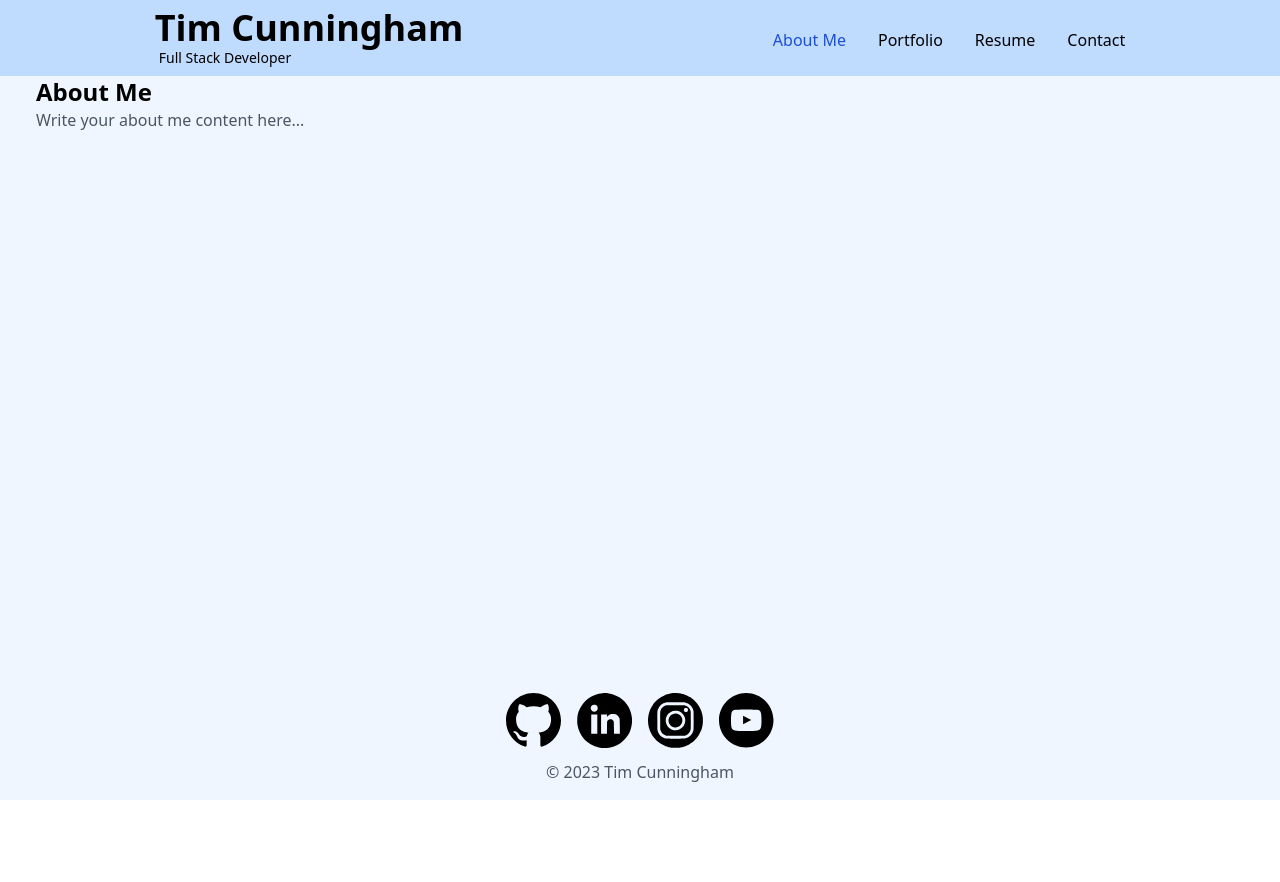
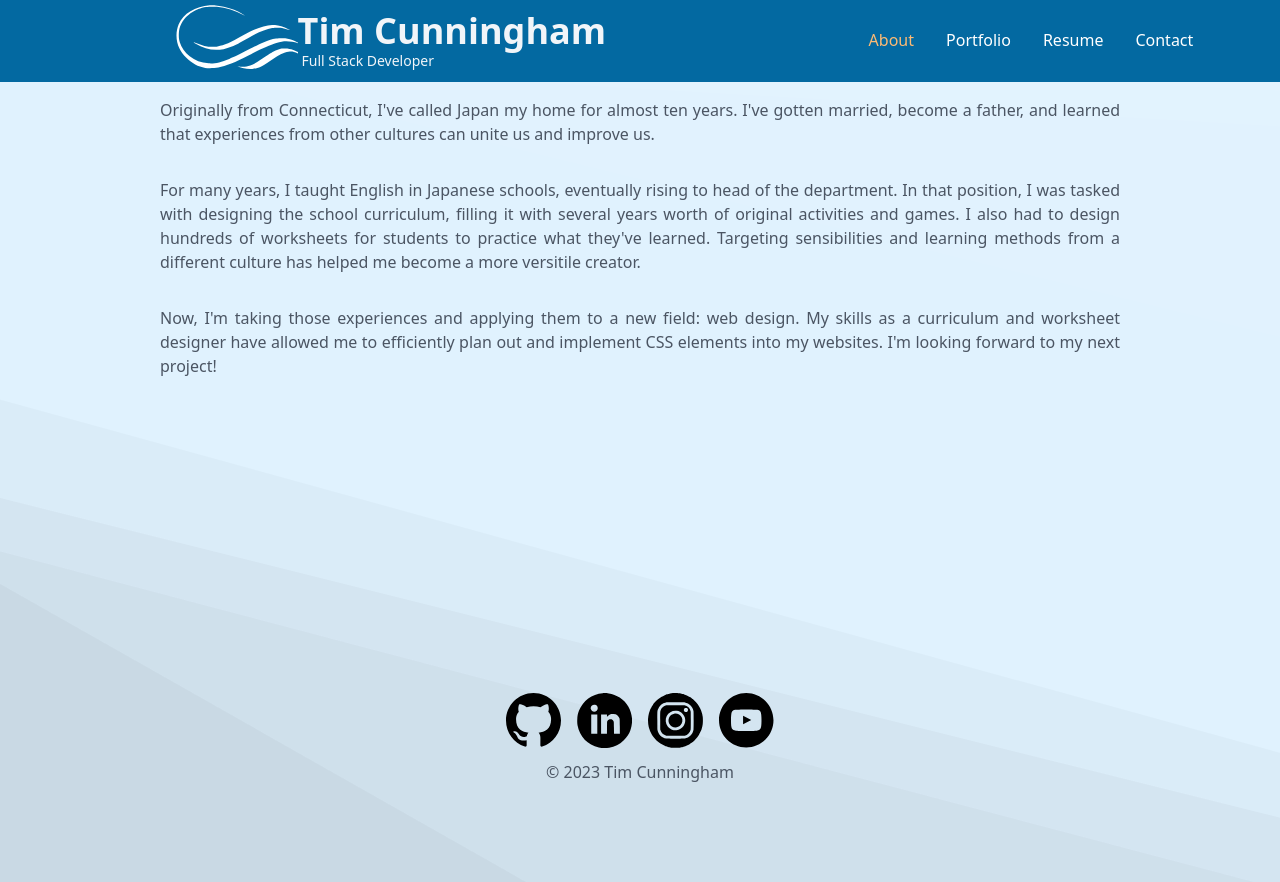
Before and after one commit to tcunningham203/react-portfolio, a React (Create React App) app: page / in a window 1280 px wide. Before the commit the page ends 800 px from the top, so only its background shows below. Built offline with nearby package versions, Linux system fonts and the light colour scheme.

Commit message:
created about page, added svg background to pages

```diff
--- a/src/App.css
+++ b/src/App.css
@@ -1,5 +0,0 @@
-
-
-div{
-  transition: background-color .5s ease;
-}
--- a/src/components/header.js
+++ b/src/components/header.js
@@ -1,12 +1,28 @@
 import React from 'react';
 
 function Header() {
-
   return (
-    <header className="py-2 px-6" >
-      <h1 className="text-4xl font-bold md:text-center md:block ">Tim Cunningham
-      </h1>
-      <h2 className="text-sm  md:block ps-1">Full Stack Developer</h2>
+    <header className="py-1 px-6 text-slate-100 relative flex justify-center items-center">
+      <svg
+        xmlns="http://www.w3.org/2000/svg"
+        viewBox="10 215 788 478"
+        className="w-1/5 hidden md:block"
+      >
+        <path
+          fill="#FFF"
+          d="M2288 6360c-934-61-1721-544-2014-1235-207-487-187-1090 51-1567 113-227 233-388 444-598 369-367 756-575 1226-657 183-32 592-21 843 23 470 81 1139 345 1920 757 111 59 292 154 401 212 509 269 1064 509 1436 623 407 125 660 143 1035 76 71-13 292-66 379-90 74-21-73 71-215 135-205 92-428 157-619 182-121 15-445 7-593-15-288-43-537-120-868-269-209-94-589-280-854-417-730-379-1005-512-1311-636-572-232-954-313-1340-285-493 37-877 179-1223 454-312 249-545 581-641 912-53 182-68 310-62 525 7 284 43 433 162 675 196 397 617 758 1107 950 137 53 336 106 493 130 144 23 533 31 701 16 602-57 1189-239 1716-534 54-30 95-51 92-46-14 23-287 194-403 253-377 192-781 309-1364 397-234 35-328 40-499 29z"
+          transform="matrix(.1 0 0 -.1 0 859)"
+        ></path>
+        <path
+          fill="#FFF"
+          d="M6323  5079c-533-33-1170-259-1876-666-840-485-1201-641-1658-720-146-25-533-25-669 0-230 43-500 128-725 228-78 35-120 49-145 47-33-3-29-6 95-82 460-277 908-415 1351-416 338 0 619 61 1019 222 282 114 456 204 1070 553 610 347 1121 558 1540 636 142 27 395 36 535 20 122-15 335-67 447-110 47-19 96-31 123-30h45l-100 51c-291 148-637 257-865 271-36 2-120 0-187-4zM6939 3551c-146-27-353-104-519-193-180-97-316-182-746-468-455-303-574-371-767-435-220-73-391-92-652-72-93 7-172 12-174 11-6-5 193-63 319-94 243-58 460-79 640-61 364 37 590 137 1125 501 493 334 661 434 874 519 172 69 301 101 431 108 194 10 296-17 589-158 130-63 196-89 208-84 16 6 13 11-22 42-118 105-353 233-545 297-184 61-331 86-535 91-99 2-201 0-226-4z"
+          transform="matrix(.1 0 0 -.1 0 859)"
+        ></path>
+      </svg>
+      <div className=" ">
+        <h1 className="text-4xl font-bold md:text-start">Tim Cunningham</h1>
+        <h2 className="text-sm md:block ps-1">Full Stack Developer</h2>
+      </div>
     </header>
   );
 }
--- a/src/components/navbar.js
+++ b/src/components/navbar.js
@@ -6,59 +6,79 @@ import AboutPage from './pages/aboutme';
 import Header from './header';
 
 function NavBar({ currentPage, handlePageChange }) {
-  const [bgColor, setBgColor] = useState('');
+  const [bgColor, setBgColor] = useState('bg-sky-700');
 
   useEffect(() => {
     let colorClass = '';
 
     if (currentPage === 'aboutme') {
-      colorClass = 'bg-blue-200';
+      colorClass = 'bg-sky-700';
     } else if (currentPage === 'portfolio') {
-      colorClass = 'bg-purple-200';
+      colorClass = 'bg-fuchsia-950';
     } else if (currentPage === 'resume') {
-      colorClass = 'bg-gray-300';
+      colorClass = 'bg-stone-600';
     } else if (currentPage === 'contact') {
-      colorClass = 'bg-green-200';
+      colorClass = 'bg-emerald-800';
     }
 
     setBgColor(colorClass);
   }, [currentPage]);
 
+
+  const [bgColor2, setBgColor2] = useState('bg-sky-100');
+
+  useEffect(() => {
+    let colorClass2 = '';
+
+    if (currentPage === 'aboutme') {
+      colorClass2 = 'bg-sky-100';
+    } else if (currentPage === 'portfolio') {
+      colorClass2 = 'bg-violet-200';
+    } else if (currentPage === 'resume') {
+      colorClass2 = 'bg-stone-200';
+    } else if (currentPage === 'contact') {
+      colorClass2 = 'bg-lime-50';
+    }
+
+    setBgColor2(colorClass2);
+  }, [currentPage]);
+
+
   return (
-    <div className={`flex flex-col h-screen bg-blue-200 ${bgColor}`}>
-      <div className="flex flex-row justify-around ">
-        <Header currentPage={currentPage} />
-        <div className="hidden md:block pt-3">
-          <nav className="flex items-center justify-end py-4 px-6">
+    <div className={`flex flex-col h-screen ${bgColor}`} style={{ transition: 'background-color 3s ease' }}>
+    <div className="flex flex-row justify-around">
+      <Header currentPage={currentPage} />
+        <div className="hidden md:block pt-3 ">
+          <nav className="flex items-center justify-end py-4 px-6 text-white ">
             <ul className="flex space-x-8">
-              <li className={`${currentPage === 'aboutme' ? 'text-blue-700 ' : ''}`}>
+              <li className={`${currentPage === 'aboutme' ? 'text-orange-300 ' : ''}`}>
                 <button
                   onClick={() => handlePageChange('aboutme')}
-                  className="nav-link hover:text-blue-700 transition duration-75 hover:scale-125"
+                  className="nav-link hover:text-orange-300 transition duration-75 hover:scale-125"
                 >
-                  About Me
+                  About
                 </button>
               </li>
-              <li className={`${currentPage === 'portfolio' ? 'text-purple-700 ' : ''}`}>
+              <li className={`${currentPage === 'portfolio' ? 'text-orange-300 ' : ''}`}>
                 <button
                   onClick={() => handlePageChange('portfolio')}
-                  className="nav-link hover:text-purple-700 transition duration-75 hover:scale-125 "
+                  className="nav-link hover:text-orange-300 transition duration-75 hover:scale-125 "
                 >
                   Portfolio
                 </button>
               </li>
-              <li className={`${currentPage === 'resume' ? 'text-sky-800 ' : ''}`}>
+              <li className={`${currentPage === 'resume' ? 'text-orange-300 ' : ''}`}>
                 <button
                   onClick={() => handlePageChange('resume')}
-                  className="nav-link hover:text-sky-800  transition duration-75 hover:scale-125"
+                  className="nav-link hover:text-orange-300  transition duration-75 hover:scale-125"
                 >
                   Resume
                 </button>
               </li>
-              <li className={`${currentPage === 'contact' ? 'text-lime-900 ' : ''}`}>
+              <li className={`${currentPage === 'contact' ? 'text-orange-300 ' : ''}`}>
                 <button
                   onClick={() => handlePageChange('contact')}
-                  className="nav-link hover:text-lime-900 transition duration-75 hover:scale-125"
+                  className="nav-link hover:text-orange-300 transition duration-75 hover:scale-125"
                 >
                   Contact
                 </button>
@@ -70,36 +90,36 @@ function NavBar({ currentPage, handlePageChange }) {
       </div>
 
       <div className="md:hidden">
-        <nav className="flex justify-center ">
+        <nav className="flex justify-center text-white">
           <ul className="flex ">
-          <li className={`${currentPage === 'aboutme' ? 'text-blue-700 ' : ''}`}>
+          <li className={`${currentPage === 'aboutme' ? 'text-orange-300 ' : ''}`}>
                 <button
                   onClick={() => handlePageChange('aboutme')}
-                  className=" py-4  px-4 nav-link hover:text-blue-700 transition duration-75 hover:scale-125"
+                  className=" py-4  px-4 nav-link hover:text-orange-300 transition duration-75 hover:scale-125"
                 >
                   About
                 </button>
               </li>
-              <li className={`${currentPage === 'portfolio' ? 'text-purple-700 ' : ''}`}>
+              <li className={`${currentPage === 'portfolio' ? 'text-orange-300 ' : ''}`}>
                 <button
                   onClick={() => handlePageChange('portfolio')}
-                  className=" py-4  px-4 nav-link hover:text-purple-700 transition duration-75 hover:scale-125 "
+                  className=" py-4  px-4 nav-link hover:text-orange-300 transition duration-75 hover:scale-125 "
                 >
                   Portfolio
                 </button>
               </li>
-              <li className={`${currentPage === 'resume' ? 'text-sky-800 ' : ''}`}>
+              <li className={`${currentPage === 'resume' ? 'text-orange-300 ' : ''}`}>
                 <button
                   onClick={() => handlePageChange('resume')}
-                  className="py-4  px-4 nav-link hover:text-sky-800  transition duration-75 hover:scale-125"
+                  className="py-4  px-4 nav-link hover:text-orange-300  transition duration-75 hover:scale-125"
                 >
                   Resume
                 </button>
               </li>
-              <li className={`${currentPage === 'contact' ? 'text-lime-900 ' : ''}`}>
+              <li className={`${currentPage === 'contact' ? 'text-orange-300 ' : ''}`}>
                 <button
                   onClick={() => handlePageChange('contact')}
-                  className=" py-4  px-5 nav-link hover:text-lime-900 transition duration-75 hover:scale-125"
+                  className=" py-4  px-5 nav-link hover:text-orange-300 transition duration-75 hover:scale-125"
                 >
                   Contact
                 </button>
@@ -109,7 +129,7 @@ function NavBar({ currentPage, handlePageChange }) {
         </nav>
       </div>
 
-      <div className={`flex flex-col  flex-1 ${bgColor}`}>
+      <div className={`flex flex-col flex-1 ${bgColor2}`} style={{ transition: 'background-color 3s ease' }}>
         {currentPage === 'aboutme' && <AboutPage />}
         {currentPage === 'portfolio' && <PortfolioPage />}
         {currentPage === 'contact' && <ContactPage />}
--- a/src/components/pages/aboutme.js
+++ b/src/components/pages/aboutme.js
@@ -1,15 +1,36 @@
-import React from 'react';
+import React, { useEffect } from 'react';
+import SvgBg from '../svgbg';
 
 function AboutPage() {
+  useEffect(() => {
+
+    document.body.style.overflow = 'hidden';
+
+
+    return () => {
+      document.body.style.overflow = 'visible';
+    };
+  }, []);
+
   return (
-    <div className="flex flex-col flex-1  bg-blue-50 ">
-      <div className="flex-grow overflow-y-auto">
-        <h2 className="text-2xl font-bold mx-9">About Me</h2>
-        <p className="text-gray-600 mx-9">
-          Write your about me content here...
+    <div className="relative h-screen overflow-x-auto">
+
+    <SvgBg/>
+
+      <div className="flex flex-col flex-1 justify-relative">
+        <div className="flex-grow overflow-y-auto sm:container text-justify px-10 md:px-40 mx-auto relative z-10">
+
+        <p className="text-gray-600 py-4">
+          Originally from Connecticut, I've called Japan my home for almost ten years. I've gotten married, become a father, and learned that experiences from other cultures can unite us and improve us.
         </p>
+        <p className="text-gray-600 py-4">
+          For many years, I taught English in Japanese schools, eventually rising to head of the department. In that position, I was tasked with designing the school curriculum, filling it with several years worth of original activities and games. I also had to design hundreds of worksheets for students to practice what they've learned. Targeting sensibilities and learning methods from a different culture has helped me become a more versitile creator.
+        </p>
+        <p className="text-gray-600 py-4">
+          Now, I'm taking those experiences and applying them to a new field: web design. My skills as a curriculum and worksheet designer have allowed me to efficiently plan out and implement CSS elements into my websites. I'm looking forward to my next project!
+        </p>
+        </div>
       </div>
-
     </div>
   );
 }
--- a/src/components/pages/contact.js
+++ b/src/components/pages/contact.js
@@ -1,15 +1,36 @@
-import React from 'react';
+import React, { useEffect } from 'react';
+import SvgBg from '../svgbg';
 
 function ContactPage() {
+  useEffect(() => {
+
+    document.body.style.overflow = 'hidden';
+
+
+    return () => {
+      document.body.style.overflow = 'visible';
+    };
+  }, []);
+
   return (
-    <div className="flex flex-col flex-1  bg-green-50 ">
-      <div className="flex-grow overflow-y-auto">
-        <h2 className="text-2xl font-bold mx-9">About Me</h2>
-        <p className="text-gray-600 mx-9">
-          Write your about me content here...
+    <div className="relative h-screen overflow-x-auto">
+
+    <SvgBg/>
+
+      <div className="flex flex-col flex-1 justify-relative">
+        <div className="flex-grow overflow-y-auto sm:container text-justify px-10 md:px-40 mx-auto relative z-10">
+
+        <p className="text-gray-600 py-4">
+          Originally from Connecticut, I've called Japan my home for almost ten years. I've gotten married, become a father, and learned that experiences from other cultures can unite us and improve us.
         </p>
+        <p className="text-gray-600 py-4">
+          For many years, I taught English in Japanese schools, eventually rising to head of the department. In that position, I was tasked with designing the school curriculum, filling it with several years worth of original activities and games. I also had to design hundreds of worksheets for students to practice what they've learned. Targeting sensibilities and learning methods from a different culture has helped me become a more versitile creator.
+        </p>
+        <p className="text-gray-600 py-4">
+          Now, I'm taking those experiences and applying them to a new field: web design. My skills as a curriculum and worksheet designer have allowed me to efficiently plan out and implement CSS elements into my websites. I'm looking forward to my next project!
+        </p>
+        </div>
       </div>
-
     </div>
   );
 }
--- a/src/components/pages/portfolio.js
+++ b/src/components/pages/portfolio.js
@@ -1,15 +1,36 @@
-import React from 'react';
+import React, { useEffect } from 'react';
+import SvgBg from '../svgbg';
 
 function PortfolioPage() {
+  useEffect(() => {
+
+    document.body.style.overflow = 'hidden';
+
+
+    return () => {
+      document.body.style.overflow = 'visible';
+    };
+  }, []);
+
   return (
-    <div className="flex flex-col flex-1  bg-purple-50 ">
-      <div className="flex-grow overflow-y-auto">
-        <h2 className="text-2xl font-bold mx-9">About Me</h2>
-        <p className="text-gray-600 mx-9">
-          Write your about me content here...
+    <div className="relative h-screen overflow-x-auto">
+
+    <SvgBg/>
+
+      <div className="flex flex-col flex-1 justify-relative">
+        <div className="flex-grow overflow-y-auto sm:container text-justify px-10 md:px-40 mx-auto relative z-10">
+
+        <p className="text-gray-600 py-4">
+          Originally from Connecticut, I've called Japan my home for almost ten years. I've gotten married, become a father, and learned that experiences from other cultures can unite us and improve us.
         </p>
+        <p className="text-gray-600 py-4">
+          For many years, I taught English in Japanese schools, eventually rising to head of the department. In that position, I was tasked with designing the school curriculum, filling it with several years worth of original activities and games. I also had to design hundreds of worksheets for students to practice what they've learned. Targeting sensibilities and learning methods from a different culture has helped me become a more versitile creator.
+        </p>
+        <p className="text-gray-600 py-4">
+          Now, I'm taking those experiences and applying them to a new field: web design. My skills as a curriculum and worksheet designer have allowed me to efficiently plan out and implement CSS elements into my websites. I'm looking forward to my next project!
+        </p>
+        </div>
       </div>
-
     </div>
   );
 }
--- a/src/components/pages/resume.js
+++ b/src/components/pages/resume.js
@@ -1,15 +1,36 @@
-import React from 'react';
+import React, { useEffect } from 'react';
+import SvgBg from '../svgbg';
 
 function ResumePage() {
+  useEffect(() => {
+
+    document.body.style.overflow = 'hidden';
+
+
+    return () => {
+      document.body.style.overflow = 'visible';
+    };
+  }, []);
+
   return (
-    <div className="flex flex-col flex-1  bg-gray-100 ">
-      <div className="flex-grow overflow-y-auto">
-        <h2 className="text-2xl font-bold mx-9">About Me</h2>
-        <p className="text-gray-600 mx-9">
-          Write your about me content here...
+    <div className="relative h-screen overflow-x-auto">
+
+    <SvgBg/>
+
+      <div className="flex flex-col flex-1 justify-relative">
+        <div className="flex-grow overflow-y-auto sm:container text-justify px-10 md:px-40 mx-auto relative z-10">
+
+        <p className="text-gray-600 py-4">
+          Originally from Connecticut, I've called Japan my home for almost ten years. I've gotten married, become a father, and learned that experiences from other cultures can unite us and improve us.
         </p>
+        <p className="text-gray-600 py-4">
+          For many years, I taught English in Japanese schools, eventually rising to head of the department. In that position, I was tasked with designing the school curriculum, filling it with several years worth of original activities and games. I also had to design hundreds of worksheets for students to practice what they've learned. Targeting sensibilities and learning methods from a different culture has helped me become a more versitile creator.
+        </p>
+        <p className="text-gray-600 py-4">
+          Now, I'm taking those experiences and applying them to a new field: web design. My skills as a curriculum and worksheet designer have allowed me to efficiently plan out and implement CSS elements into my websites. I'm looking forward to my next project!
+        </p>
+        </div>
       </div>
-
     </div>
   );
 }
--- /dev/null
+++ b/src/components/svgbg.js
@@ -0,0 +1,66 @@
+import React from 'react';
+
+
+function SvgBg() {
+
+
+  return (
+    <div className="absolute top-0 left-0 z-0 w-full h-full ">
+    <svg
+      xmlns="http://www.w3.org/2000/svg"
+      preserveAspectRatio="none"
+      viewBox="0 0 1220 1080"
+      className="w-full h-full"
+    >
+        <g fill="none" mask='url("#SvgjsMask1002")'>
+          <path
+            fill="rgba(255, 255, 255, .1)"
+            d="M1920 0h-877.91L1920 59.13z"
+          ></path>
+          <path
+            fill="rgba(255, 255, 255, .075)"
+            d="M1042.09 0L1920 59.13v59.74L498.39 0z"
+          ></path>
+          <path
+            fill="rgba(255, 255, 255, .05)"
+            d="M498.39 0L1920 118.87V588L234.66 0z"
+          ></path>
+          <path
+            fill="rgba(255, 255, 255, .025)"
+            d="M234.66 0L1920 588v312.96L216.16 0z"
+          ></path>
+          <path fill="rgba(0, 0, 0, .1)" d="M0 1080h501.48L0 677.3z"></path>
+          <path
+            fill="rgba(0, 0, 0, .075)"
+            d="M0 677.3L501.48 1080h693.81L0 633.65z"
+          ></path>
+          <path
+            fill="rgba(0, 0, 0, .05)"
+            d="M0 633.65L1195.29 1080h270.35L0 561.42z"
+          ></path>
+          <path
+            fill="rgba(0, 0, 0, .025)"
+            d="M0 561.42L1465.64 1080h200.7L0 428.53z"
+          ></path>
+        </g>
+        <defs>
+          <mask id="SvgjsMask1002">
+            <path fill="#fff" d="M0 0H1920V1080H0z"></path>
+          </mask>
+        </defs>
+      </svg>
+    </div>
+
+
+
+
+
+
+
+
+
+
+  );
+}
+
+export default SvgBg;
```
Also changed, not shown: public/images/curved-line-design-clipart-png-11552244680tr3cbqspow.png (added), public/images/curved-line-design-clipart-png-11552244680tr3cbqspow.svg (added).
